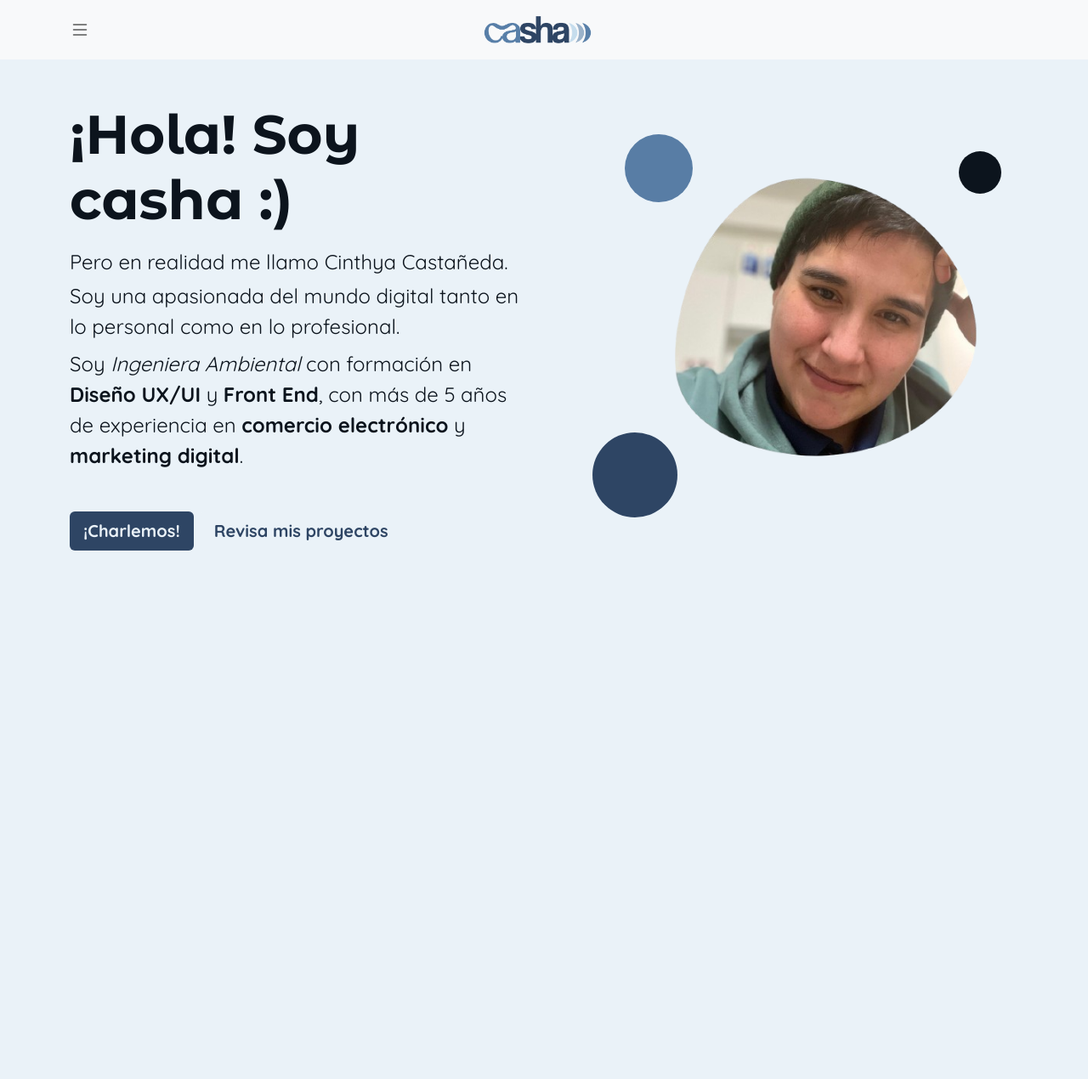
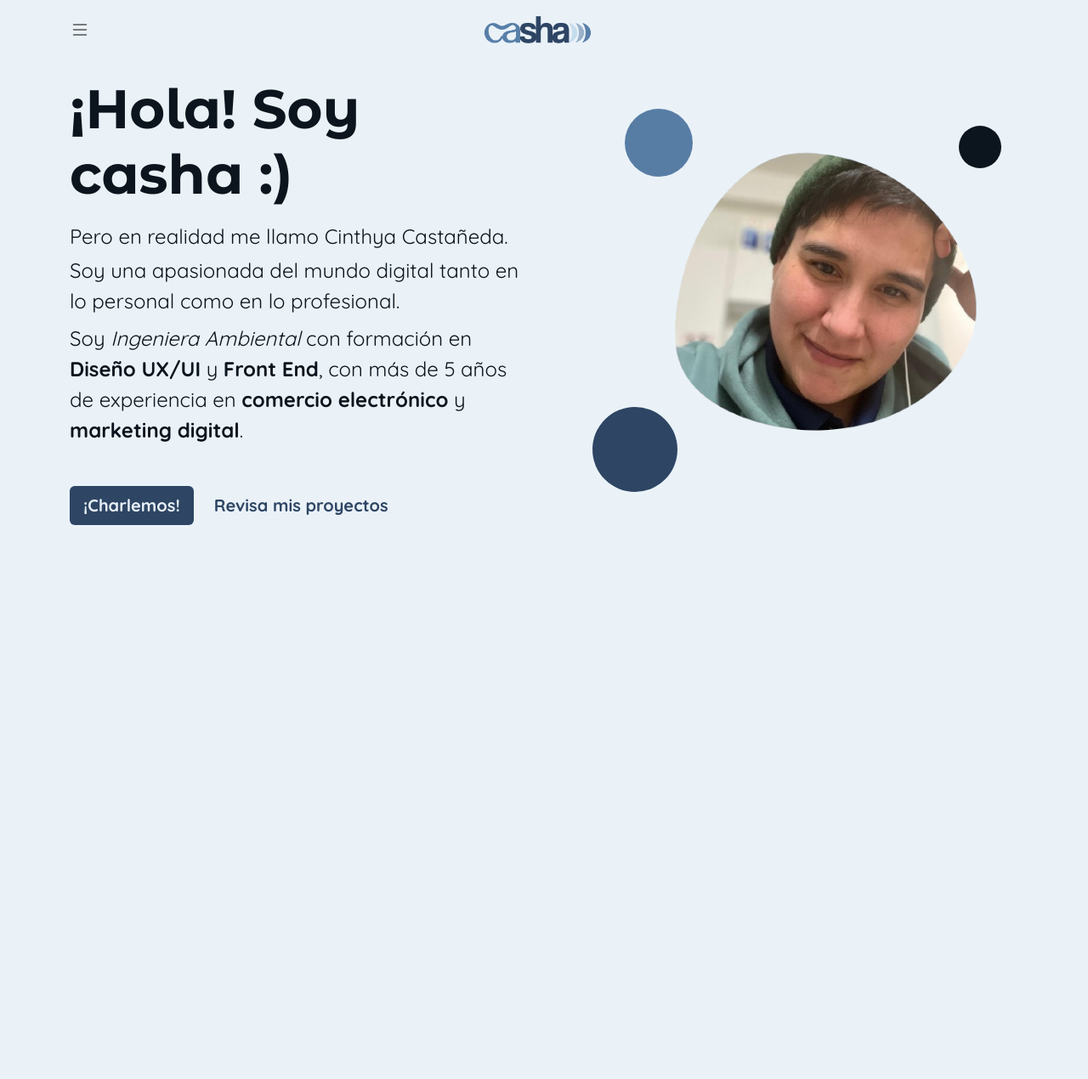
Before and after one commit to ziancasha/portfolio, a PHP site: page / in a window 1280 px wide. Shown: the whole page at 85% size. After the commit the page ends 618 px from the top, so only its background shows below. Run offline with PHP 8.4, Linux system fonts and the light colour scheme.

Commit message:
Correción del color de la navbar #EAF2F8 y se agrego la propiedad fix-top. Se corrigió el padding del hero area.

```diff
--- a/css/main.css
+++ b/css/main.css
@@ -43,6 +43,10 @@ a {
 }
 
 /* UI Kit */
+.text-style {
+    color: #0C141D;
+}
+
 .buttonp {
     font-family: "Quicksand", sans-serif;
     font-size: 20px;
@@ -83,8 +87,16 @@ a {
     margin-right: 10px;
 }
 
+.navbar-container {
+    background-color: #EAF2F8 ;
+}
+
 .menu-container {
     background-color: #EAF2F8 ;
+}
+
+.menu-textHeader {
+    color: #0C141D;
 }
 
 .menu-text {
@@ -105,9 +117,9 @@ a {
 /* Hero Area */
 .container-ha {
     width: 100%;
-    height: 1200px;
+    height: 680px;
     background-color: #EAF2F8;
-    padding: 50px 10px;
+    padding: 90px 10px;
 }
 
 .container-ha,
@@ -137,7 +149,6 @@ p {
     height: 80px;
     background-color: #587DA5;
     border: none;
-    /* border-radius: 50% / 100% 50%; */
     top: 0%;
     right: 85%;
 }
--- a/index.html
+++ b/index.html
@@ -29,9 +29,10 @@
         <title> casha | Consultor Digital en Marketing y UX/UI </title>
     </head>
     <body>
+        <!-- Navbar -->
         <header>
             <!-- Navbar -->
-            <nav class="navbar bg-light bsb-navbar bsb-navbar-caret">
+            <nav class="navbar fixed-top navbar-container bsb-navbar bsb-navbar-caret">
                 <div class="container position-relative justify-content-center">
                     <a class="navbar-brand" href="index.html">
                         <img src="images/brand/logo.png" alt="BootstrapBrain Logo" width="135" height="44">
@@ -43,7 +44,7 @@
                     </button>
                     <div class="offcanvas offcanvas-start" tabindex="-1" id="offcanvasNavbar" aria-labelledby="offcanvasNavbarLabel">
                         <div class="offcanvas-header menu-container">
-                            <h3 class="offcanvas-title menu-text" id="offcanvasNavbarLabel">Menu</h3>
+                            <h3 class="offcanvas-title menu-textHeader" id="offcanvasNavbarLabel">Menú</h3>
                             <button type="button" class="btn-close" data-bs-dismiss="offcanvas" aria-label="Close"></button>
                         </div>
                         <div class="offcanvas-body menu-container">
@@ -130,6 +131,7 @@
                     </div>
                 </div>
             </section>
+            <!-- Projectos -->
         </main>
 
         <!-- Bootstrap script -->
```
Also changed, not shown: images/heroimg2.jpeg (deleted), images/proyectos/gcss.png (added), images/proyectos/rainbow.png (added).
